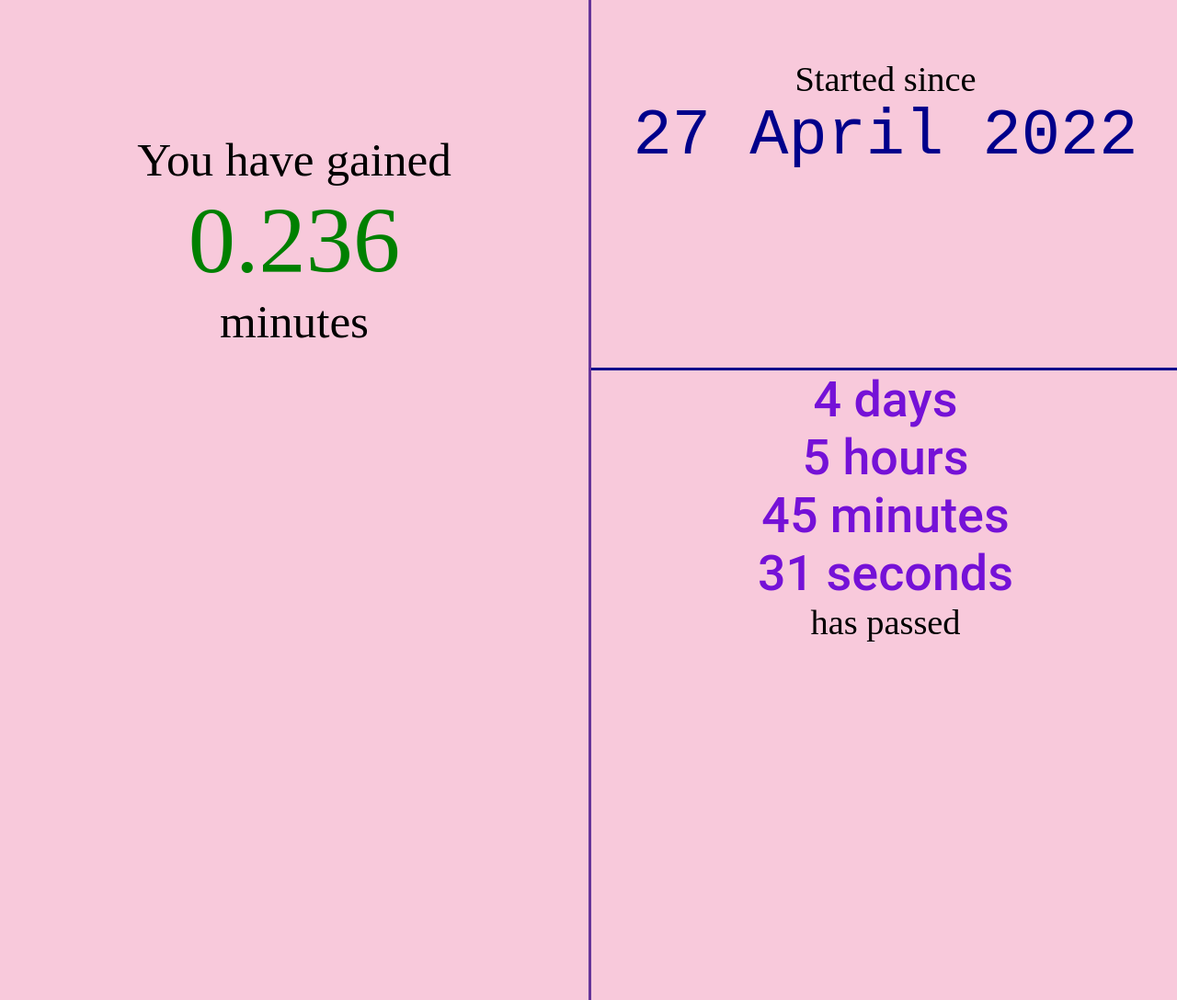
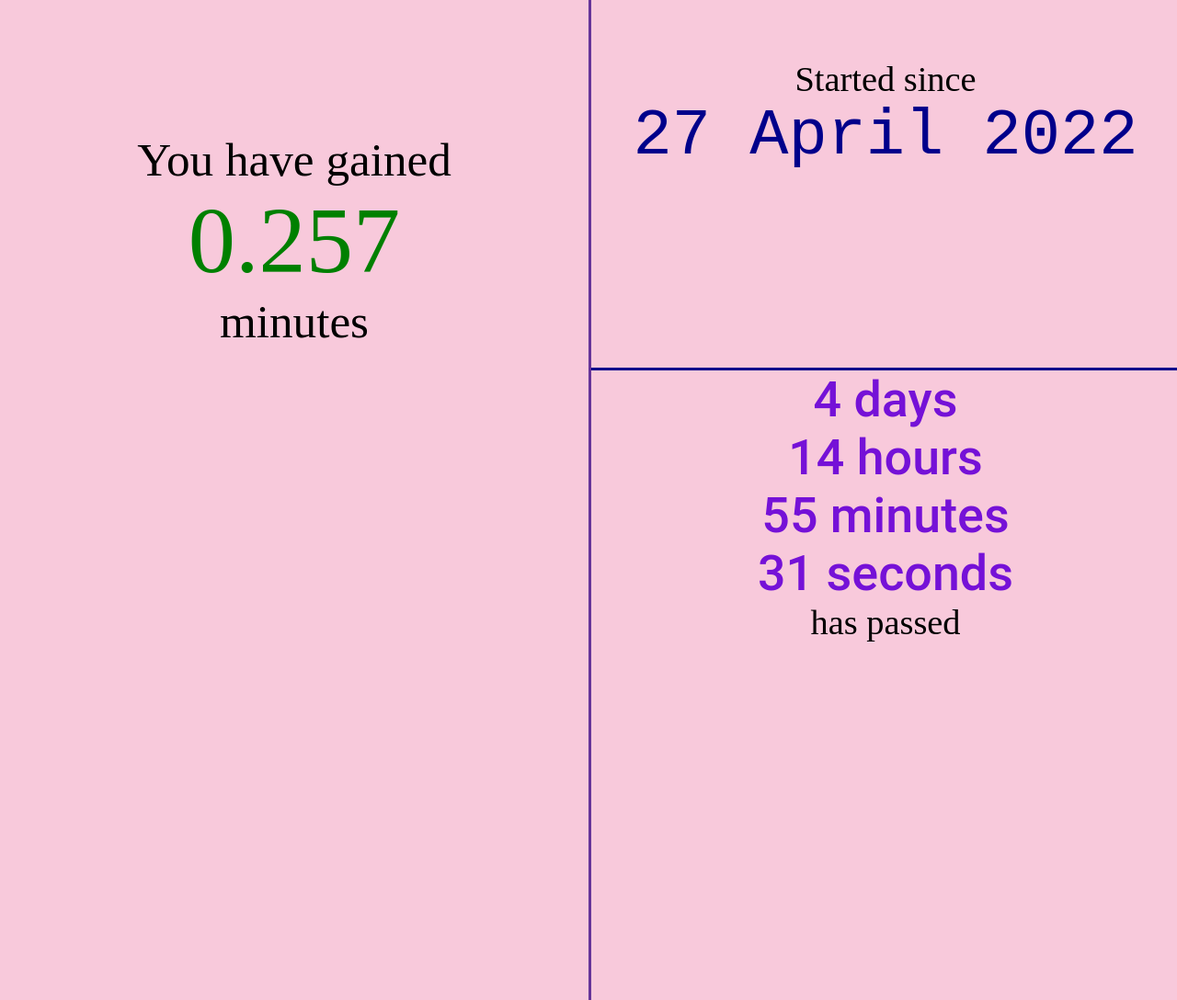
Before and after one commit to philomath242/Streak-Tracker, a plain HTML site: page index.html in a window 1280 px wide. Shown: the whole page at 92% size. Drawn offline with Linux system fonts and the light colour scheme.

Commit message:
Changed the time

```diff
--- a/index.html
+++ b/index.html
@@ -204,7 +204,7 @@
 
 
     const mydate = new Date(dates.split('-').reverse().join('-'));
-    mydate.setHours(10, 11, 1);
+    mydate.setHours(1, 1, 1);
     console.log("date is", mydate);
 
     document.querySelector('div#startdate span').innerHTML = mydate.getDate().toString() + " " + monthNames[mydate.getMonth()] + " " + mydate.getFullYear().toString();
```
